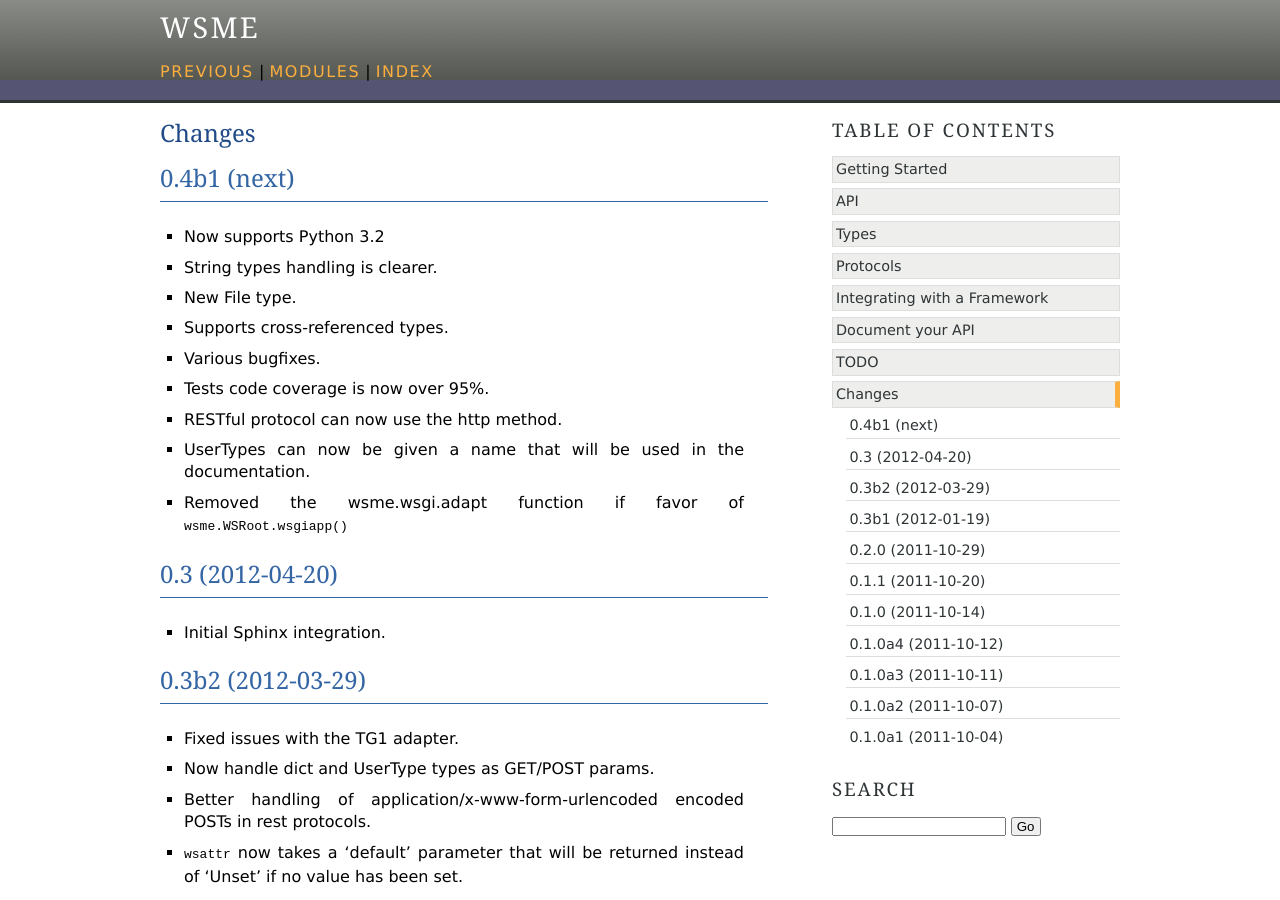
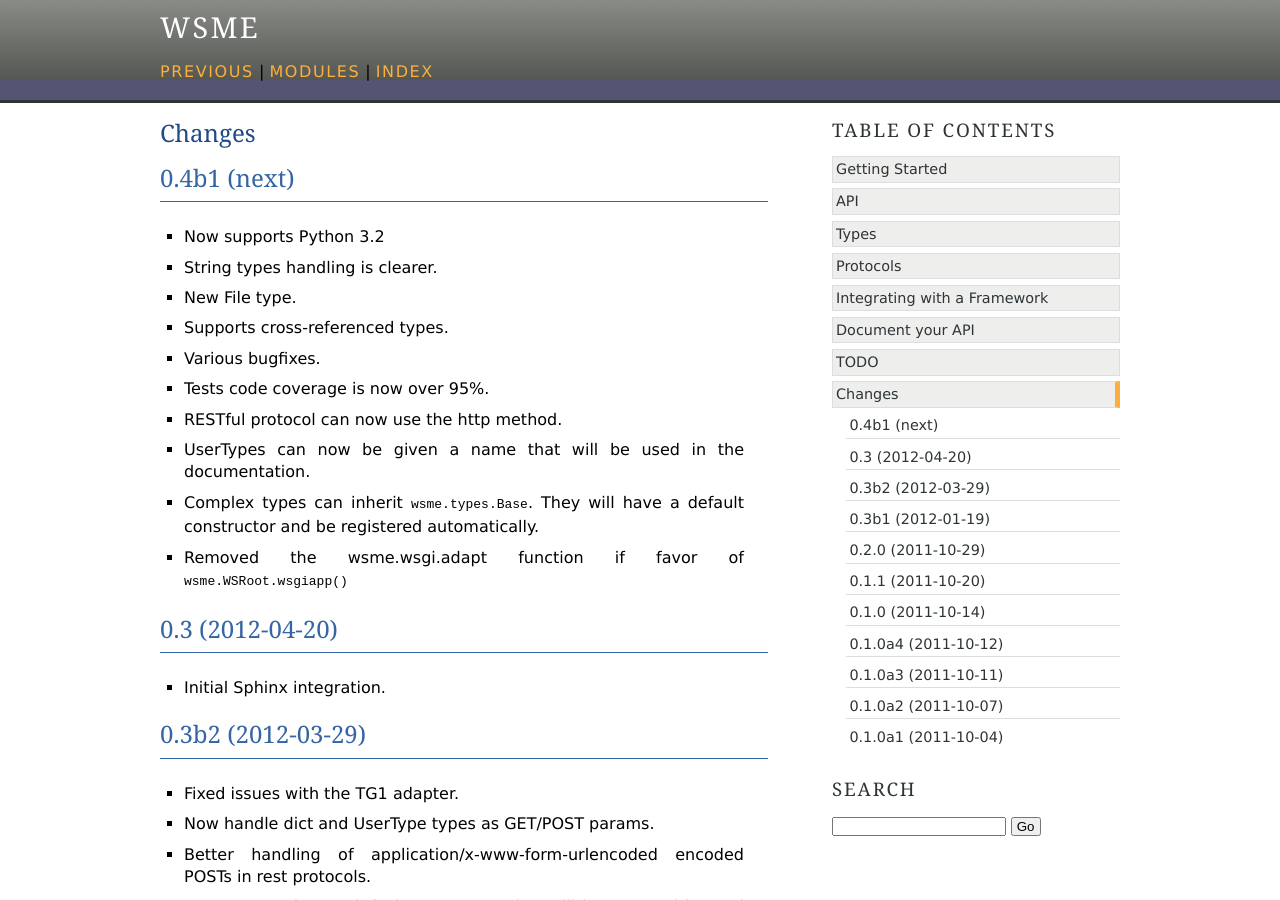
Before and after one commit to openstack-archive/wsme, a Sphinx documentation site: the page built from doc/changes.rst, in a window 1280 px wide and 900 px high. Built offline with Sphinx 7.4.7, drawn with Linux system fonts in a browser that asks for light colours; the version number could not be read and is left out.

Commit message:
Mention the new wsme.types.Base type in the changelog

```diff
--- a/doc/changes.rst
+++ b/doc/changes.rst
@@ -20,6 +20,9 @@ Changes
 
 *   UserTypes can now be given a name that will be used in the
     documentation.
+
+*   Complex types can inherit :class:`wsme.types.Base`. They will
+    have a default constructor and be registered automatically.
 
 *   Removed the wsme.wsgi.adapt function if favor of
     :meth:`wsme.WSRoot.wsgiapp`
```
